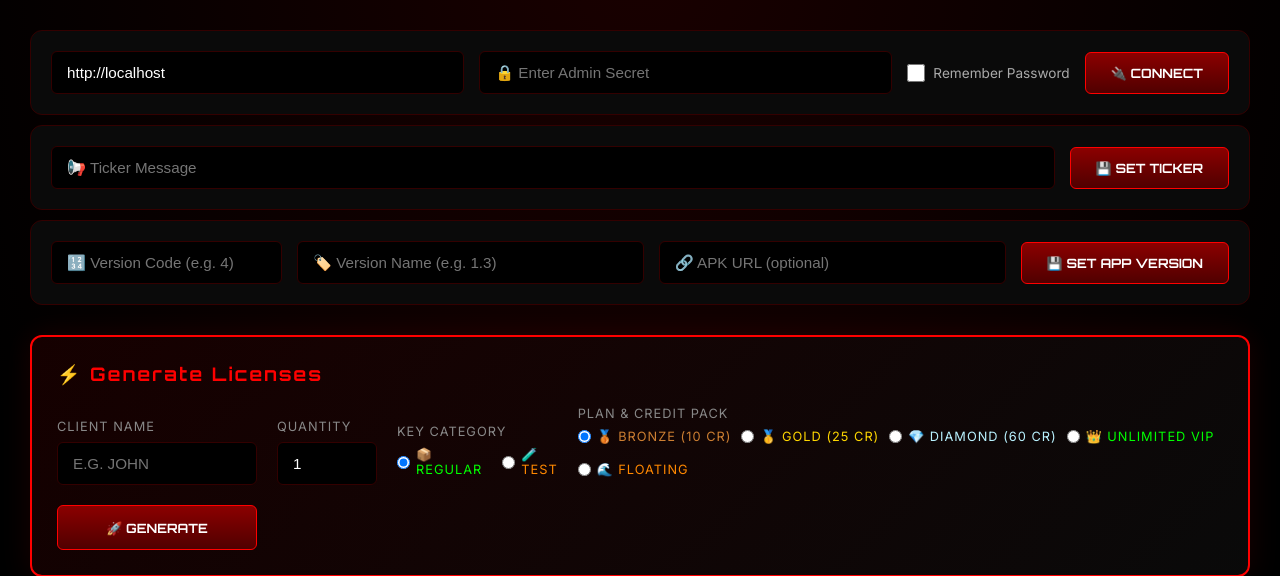
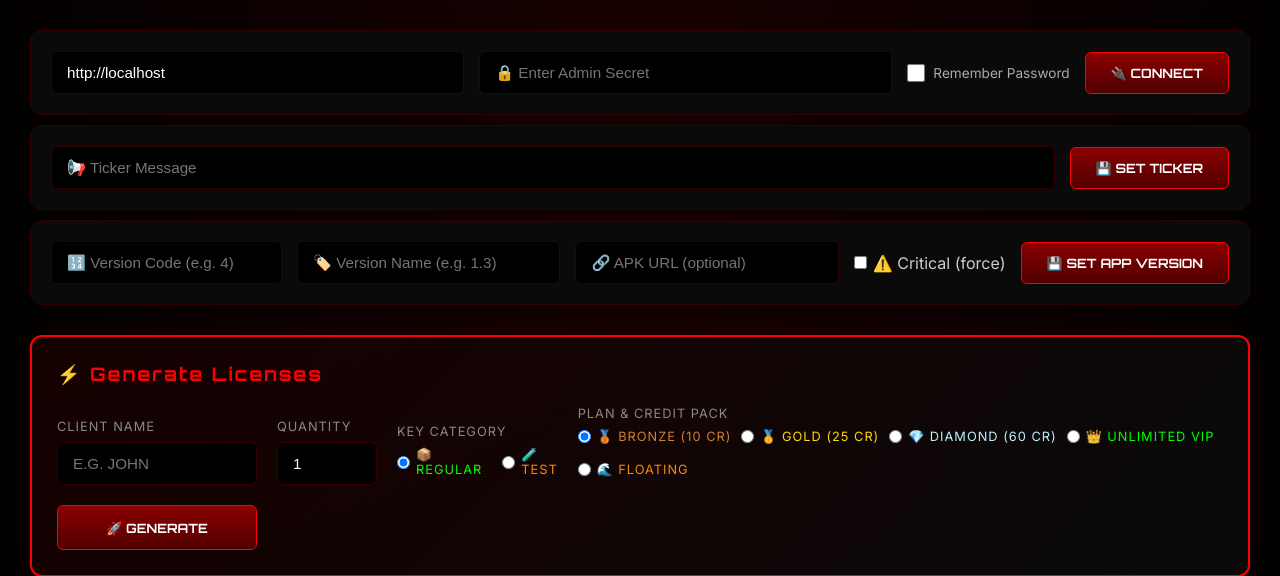
Before and after one commit to usamas9plus/vencaselfie, a Flask app: page /admin in a window 1280 px wide. Shown: the part 88-664 px from the top of the page. Run offline with Flask 3, Linux system fonts and the light colour scheme.

Commit message:
Update admin.html

```diff
--- a/templates/admin.html
+++ b/templates/admin.html
@@ -671,6 +671,9 @@
             <input type="number" id="appVersionCode" placeholder="🔢 Version Code (e.g. 4)">
             <input type="text" id="appVersionName" placeholder="🏷️ Version Name (e.g. 1.3)">
             <input type="text" id="appApkUrl" placeholder="🔗 APK URL (optional)">
+            <label style="display:flex;align-items:center;gap:6px;color:#ccc;white-space:nowrap;">
+                <input type="checkbox" id="appMandatory"> ⚠️ Critical (force)
+            </label>
             <button onclick="setAppVersion()">💾 Set App Version</button>
         </div>
 
@@ -893,7 +896,7 @@
                 const res = await fetch(`${url}/api/admin/set_app_version`, {
                     method: 'POST',
                     headers: { 'Content-Type': 'application/json' },
-                    body: JSON.stringify({ admin_secret: secret, version_code: parseInt(versionCode), version_name: versionName, apk_url: apkUrl })
+                    body: JSON.stringify({ admin_secret: secret, version_code: parseInt(versionCode), version_name: versionName, apk_url: apkUrl, mandatory: getEl('appMandatory').checked })
                 });
                 const data = await res.json();
                 if (data.success) {
@@ -915,6 +918,7 @@
                     if (data.versionCode !== undefined && !getEl('appVersionCode').value) getEl('appVersionCode').value = data.versionCode;
                     if (data.versionName !== undefined && !getEl('appVersionName').value) getEl('appVersionName').value = data.versionName;
                     if (data.apkUrl !== undefined && !getEl('appApkUrl').value) getEl('appApkUrl').value = data.apkUrl;
+                    if (data.mandatory !== undefined) getEl('appMandatory').checked = !!data.mandatory;
                 }
             } catch (e) {}
         }
```
